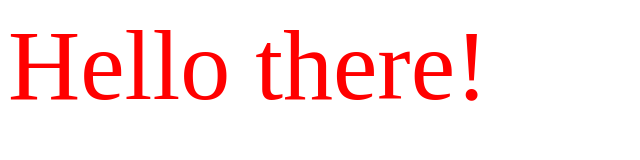
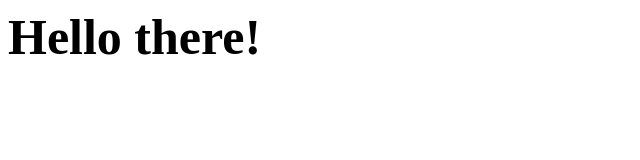
Before and after one commit to nudlez/nudlez.github.io, a plain HTML site: page index.html in a window 1280 px wide. Shown: the whole page, without its empty margins (0-640 px from the left). Drawn offline with Linux system fonts and the light colour scheme.

Commit message:
changed style

```diff
--- a/index.html
+++ b/index.html
@@ -8,6 +8,6 @@
   <link rel="stylesheet" href="main.css">
 </head>
 <body>
-  <span>Hello there!</span>
+  <span class="logo">Hello there!</span>
 </body>
 </html>
--- a/main.css
+++ b/main.css
@@ -1,4 +1,4 @@
-body span{
-  font-size: 100px;
-  color: #ff0000;
+.logo{
+  font-size: 50px;
+  font-weight: bold;
 }
```
